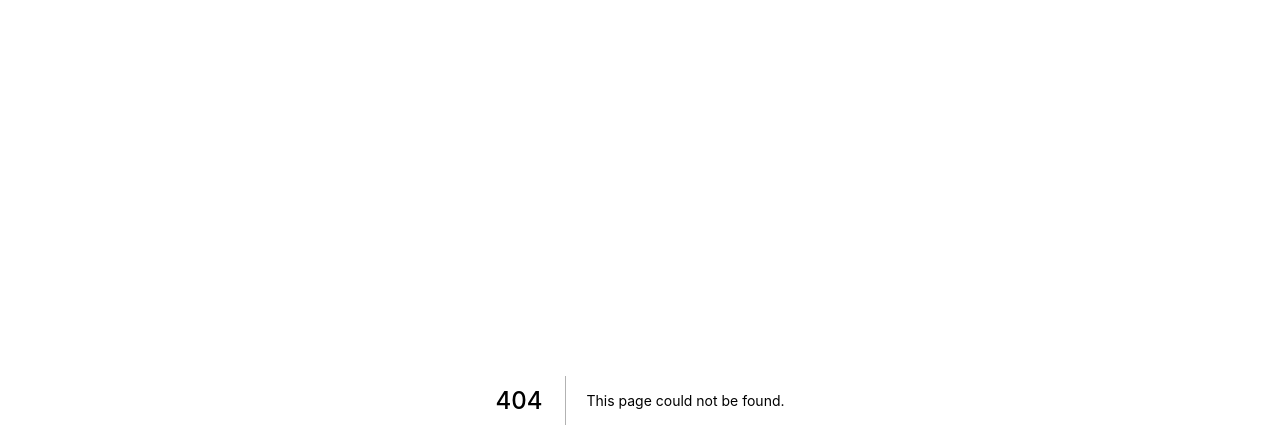
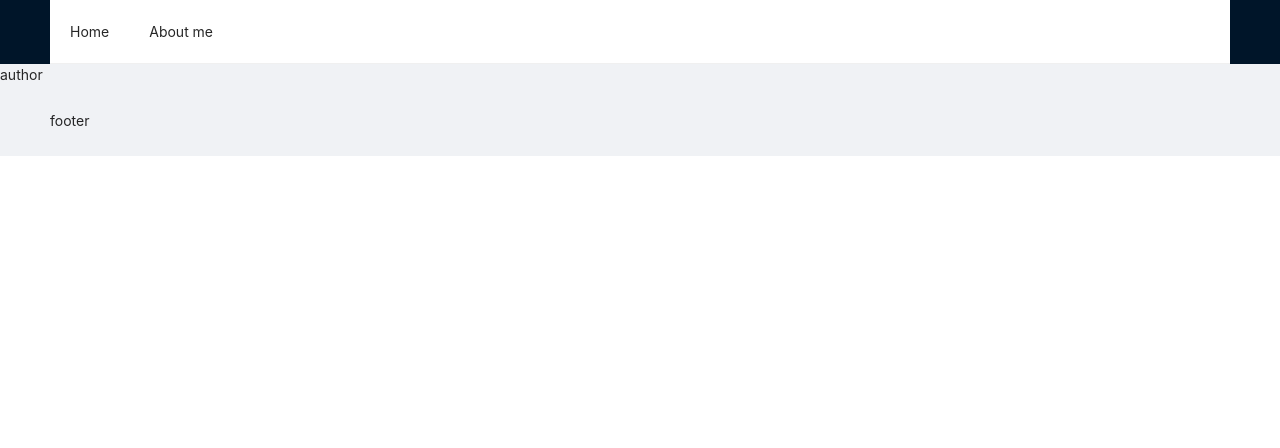
Before and after one commit to delissgt/almadgt, a Next.js app: page /author in a window 1280 px wide. Before the commit this address had no page. Shown: the top 448 px of the page. Built offline with nearby package versions, Linux system fonts and the light colour scheme.

Commit message:
Added Npm Resource Antd

```diff
--- a/package.json
+++ b/package.json
@@ -9,6 +9,7 @@
     "lint": "next lint"
   },
   "dependencies": {
+    "antd": "^4.19.5",
     "next": "12.1.4",
     "react": "18.0.0",
     "react-dom": "18.0.0"
--- a/pages/_app.js
+++ b/pages/_app.js
@@ -1,4 +1,5 @@
-import '../styles/globals.css'
+// import '../styles/globals.css'
+import 'antd/dist/antd.css';
 
 function MyApp({ Component, pageProps }) {
   return <Component {...pageProps} />
--- /dev/null
+++ b/pages/author/index.js
@@ -0,0 +1,11 @@
+import Home from '../index';
+
+const AuthorPage = () => {
+  return (
+      <Home>
+        author
+      </Home>
+  )
+}
+
+export default AuthorPage;
--- a/pages/index.js
+++ b/pages/index.js
@@ -1,71 +1,30 @@
-import Head from 'next/head'
-import Image from 'next/image'
-import styles from '../styles/Home.module.css'
+// import Head from 'next/head'
+// import Image from 'next/image'
+// import styles from '../styles/Home.module.css'
+// import 'antd/dist/antd.css';
 
-export default function Home() {
+
+import {Layout} from 'antd';
+import HeaderNavigation from "../src/components/layout/HeaderNavigation";
+
+
+const { Header, Footer, Content } = Layout;
+
+export default function Home(props) {
   return (
-    <div className={styles.container}>
-      <Head>
-        <title>Create Next App</title>
-        <meta name="description" content="Generated by create next app" />
-        <link rel="icon" href="/favicon.ico" />
-      </Head>
+    <>
+      <Layout className={'layout'}>
+        <Header>
+         <HeaderNavigation/>
+        </Header>
+        <Content>
+          {props.children}
+        </Content>
+        <Footer>
+          footer
+        </Footer>
+      </Layout>
 
-      <main className={styles.main}>
-        <h1 className={styles.title}>
-          Welcome to <a href="https://nextjs.org">Next.js!</a>
-          <br/>
-          deliss is here
-        </h1>
-
-        <p className={styles.description}>
-          Get started by editing{' '}
-          <code className={styles.code}>pages/index.js</code>
-        </p>
-
-        <div className={styles.grid}>
-          <a href="https://nextjs.org/docs" className={styles.card}>
-            <h2>Documentation &rarr;</h2>
-            <p>Find in-depth information about Next.js features and API.</p>
-          </a>
-
-          <a href="https://nextjs.org/learn" className={styles.card}>
-            <h2>Learn &rarr;</h2>
-            <p>Learn about Next.js in an interactive course with quizzes!</p>
-          </a>
-
-          <a
-            href="https://github.com/vercel/next.js/tree/master/examples"
-            className={styles.card}
-          >
-            <h2>Examples &rarr;</h2>
-            <p>Discover and deploy boilerplate example Next.js projects.</p>
-          </a>
-
-          <a
-            href="https://vercel.com/new?utm_source=create-next-app&utm_medium=default-template&utm_campaign=create-next-app"
-            className={styles.card}
-          >
-            <h2>Deploy &rarr;</h2>
-            <p>
-              Instantly deploy your Next.js site to a public URL with Vercel.
-            </p>
-          </a>
-        </div>
-      </main>
-
-      <footer className={styles.footer}>
-        <a
-          href="https://vercel.com?utm_source=create-next-app&utm_medium=default-template&utm_campaign=create-next-app"
-          target="_blank"
-          rel="noopener noreferrer"
-        >
-          Powered by{' '}
-          <span className={styles.logo}>
-            <Image src="/vercel.svg" alt="Vercel Logo" width={72} height={16} />
-          </span>
-        </a>
-      </footer>
-    </div>
+    </>
   )
 }
--- /dev/null
+++ b/src/components/layout/HeaderNavigation.js
@@ -0,0 +1,19 @@
+import {Menu} from "antd";
+import {useRouter} from "next/router";
+
+const HeaderNavigation = () => {
+  return (
+      <>
+        <Menu theme={'light'} mode={'horizontal'}>
+          <Menu.Item>Home</Menu.Item>
+          <Menu.Item>
+            <a href={'/author'}>
+              About me
+            </a>
+          </Menu.Item>
+        </Menu>
+      </>
+      )
+}
+
+export default HeaderNavigation;
```
Also changed, not shown: public/copyFielStartUp.js (added, +67 -0 lines).
